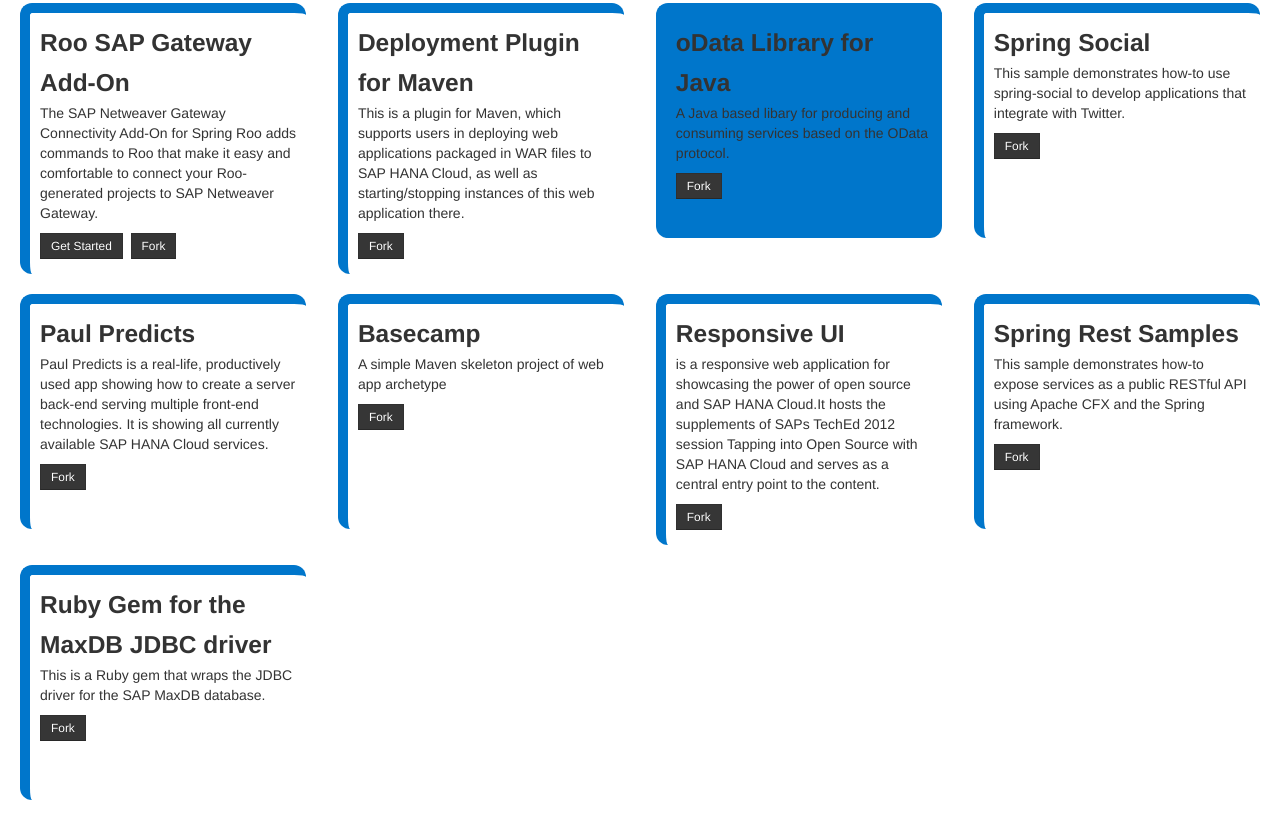
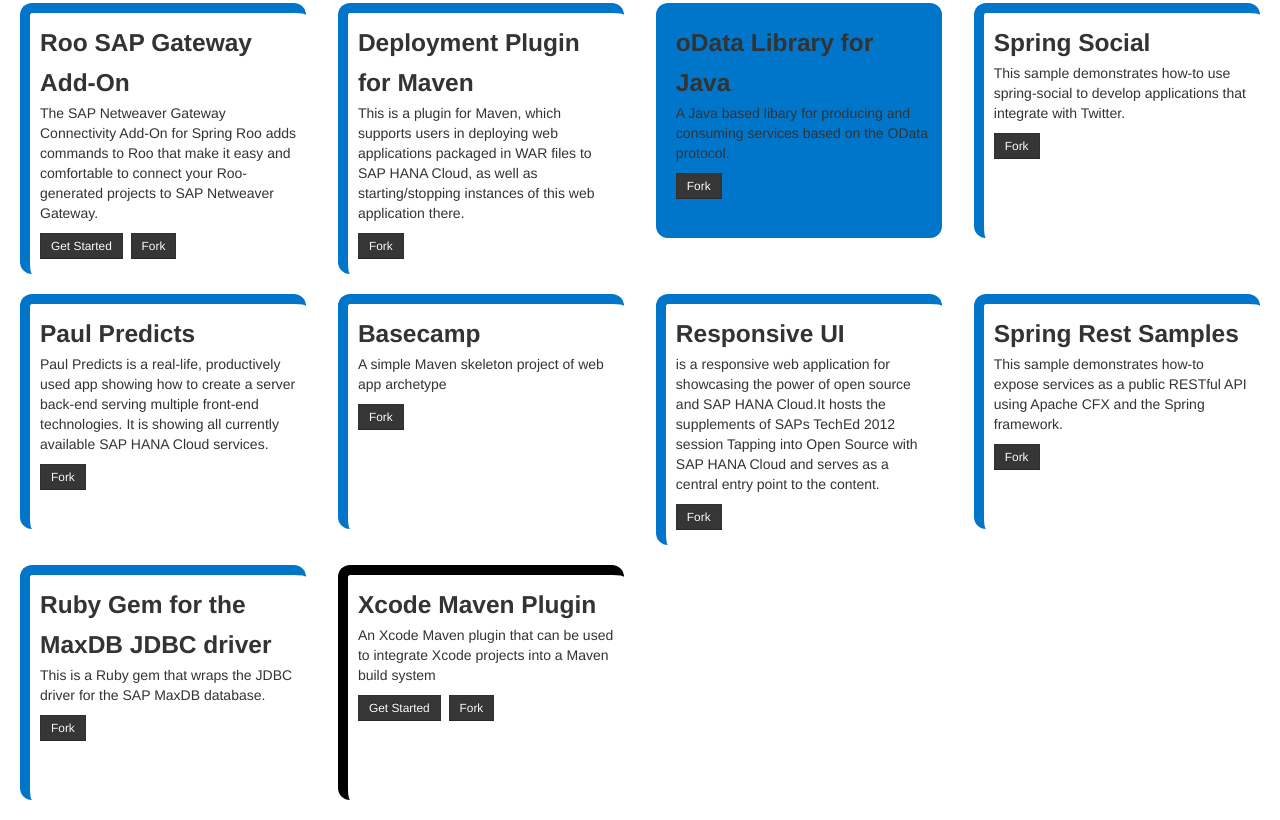
Before and after one commit to dfarr/sap.github.com, a plain HTML site: page index.html in a window 1280 px wide. Shown: the part 424-1244 px from the top of the page. Drawn offline with Linux system fonts and the light colour scheme.

Commit message:
Added the xCode Maven plugin tile

```diff
--- a/index.html
+++ b/index.html
@@ -108,6 +108,11 @@
       .hero-unit-sap-cloud {
         border-top: 10px solid #0076CB;
         border-left: 10px solid #0076CB;
+      }
+
+      .hero-unit-sap-general {
+        border-top: 10px solid #000000;
+        border-left: 10px solid #000000;
       }
 
       .hero-unit-sap-cloud-hl {
@@ -293,6 +298,11 @@
           <p>This is a Ruby gem that wraps the JDBC driver for the SAP MaxDB database.</p>
           <p><a class="btn btn-small btn-inverse" href="https://github.com/SAP/cloud-jdbc-maxdb-gem">Fork</a></p>
        </div><!--/span-->
+       <div class="span3 hero-unit-sap hero-unit-sap-general">
+          <h3>Xcode Maven Plugin</h3>
+          <p>An Xcode Maven plugin that can be used to integrate Xcode projects into a Maven build system</p>
+          <p><a class="btn btn-small btn-inverse" href="http://sap-production.github.io/xcode-maven-plugin">Get Started</a>&nbsp;&nbsp;<a class="btn btn-small btn-inverse" href="https://github.com/sap-production/xcode-maven-plugin">Fork</a></p>
+      </div><!--/span-->
     </div>
 
     <!-- Le javascript
```
